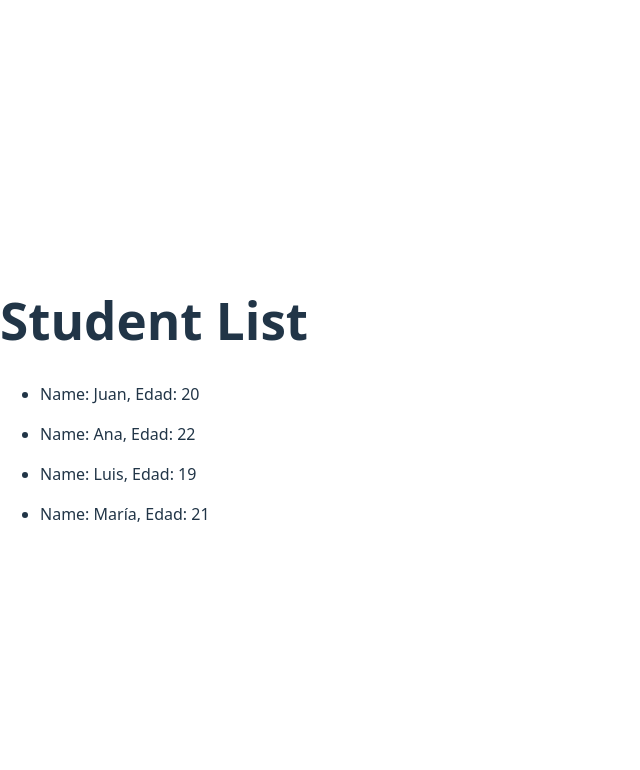
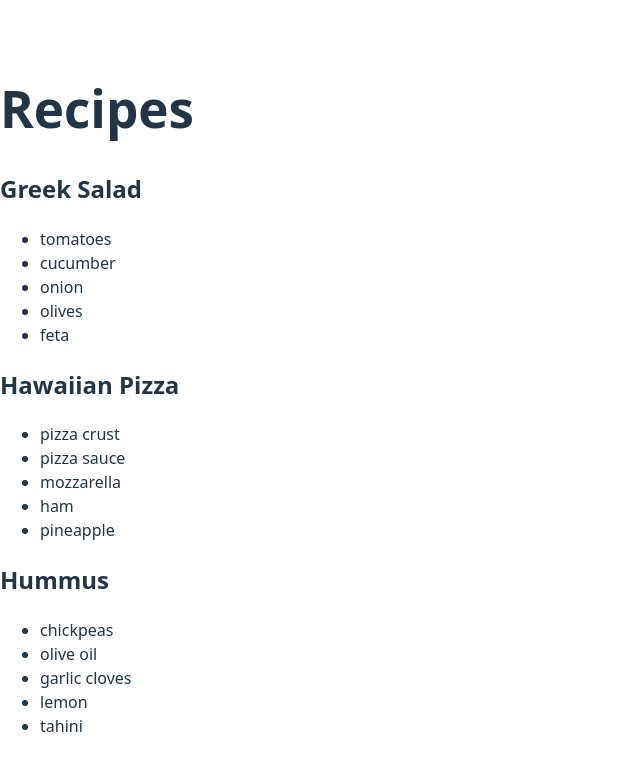
Before and after one commit to picantitoDev/React-Prueba, a React (Vite) app in the folder my-first-react-app/: page / in a window 1280 px wide. Shown: the top 770 px of the page, without its empty margins (0-640 px from the left). Built offline with nearby package versions, Linux system fonts and the light colour scheme.

Commit message:
The recipes exercise!

```diff
--- a/my-first-react-app/src/App.jsx
+++ b/my-first-react-app/src/App.jsx
@@ -1,27 +1,29 @@
-function StudentItem(props){
-  return <li><p> Name: {props.nombre}, Edad: {props.edad}</p></li>
-}
+import { recipes } from './data.js';
 
-function StudentList(props){
+function Recipe(props){
   return(
-    <ul>
-      {props.students.map((student) => { return <StudentItem key={student.nombre} {...student}></StudentItem>})}
-    </ul>
+    <>
+      <div key={props.recipe.id}>
+          <h2>{props.recipe.name}</h2>
+          <ul>
+            {props.recipe.ingredients.map(ingredient =>
+              <li key={ingredient}>
+                {ingredient}
+              </li>
+            )}
+          </ul>
+        </div>
+    </>
   )
 }
 
-export default function App(){
-  const students = [
-    { nombre: "Juan", edad: 20 },
-    { nombre: "Ana", edad: 22 },
-    { nombre: "Luis", edad: 19 },
-    { nombre: "María", edad: 21 }
-  ];
-
-  return(
-    <>
-      <h1>Student List</h1>
-      <StudentList students={students}></StudentList>
-    </>
-  )
+export default function RecipeList() {
+  return (
+    <div>
+      <h1>Recipes</h1>
+      {recipes.map(recipe =>
+          <Recipe recipe={recipe}></Recipe>
+      )}
+    </div>
+  );
 }
--- /dev/null
+++ b/my-first-react-app/src/data.js
@@ -0,0 +1,13 @@
+export const recipes = [{
+  id: 'greek-salad',
+  name: 'Greek Salad',
+  ingredients: ['tomatoes', 'cucumber', 'onion', 'olives', 'feta']
+}, {
+  id: 'hawaiian-pizza',
+  name: 'Hawaiian Pizza',
+  ingredients: ['pizza crust', 'pizza sauce', 'mozzarella', 'ham', 'pineapple']
+}, {
+  id: 'hummus',
+  name: 'Hummus',
+  ingredients: ['chickpeas', 'olive oil', 'garlic cloves', 'lemon', 'tahini']
+}];
```
